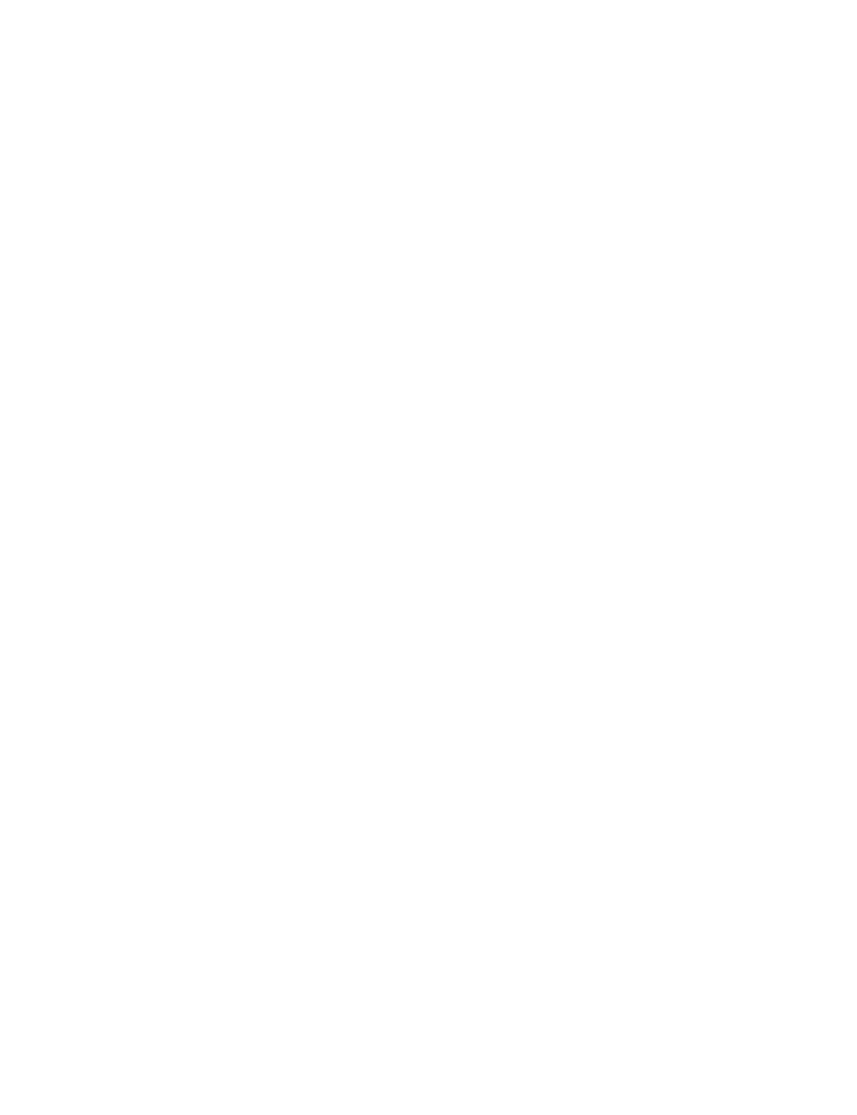
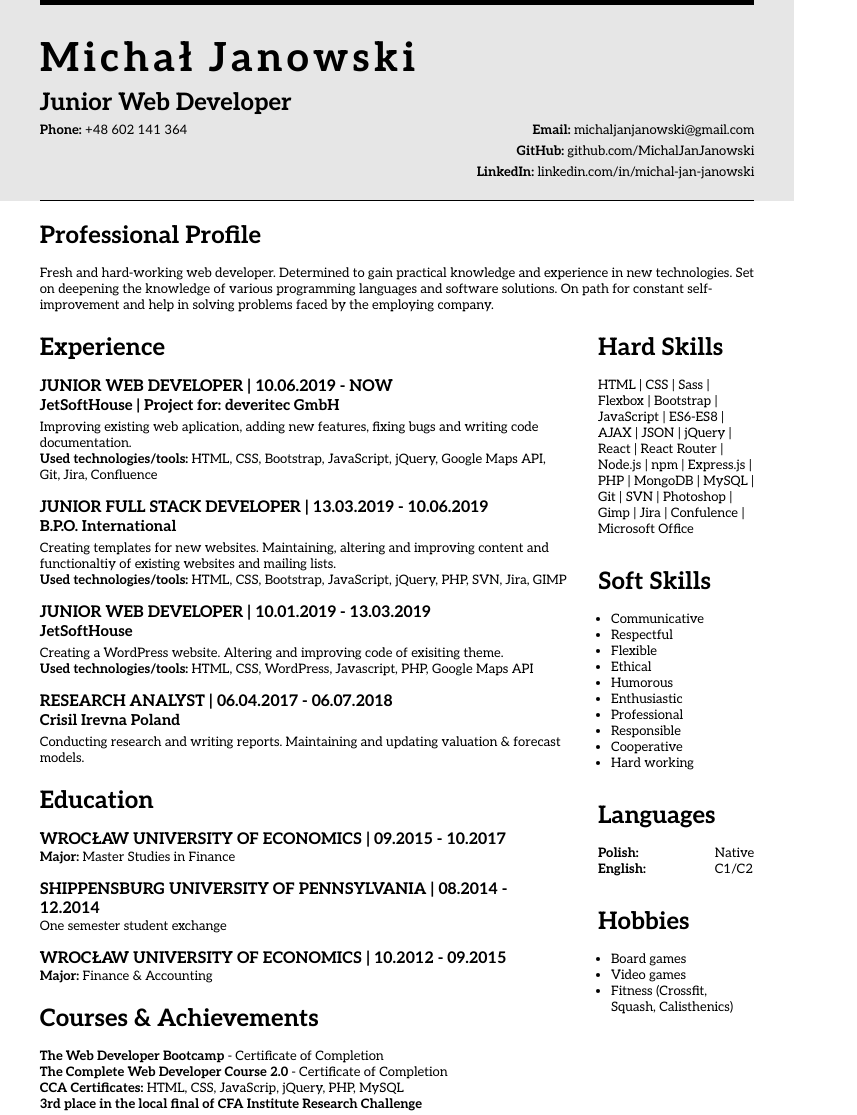
Before and after one commit to MichalJanJanowski/CV2, a plain HTML site: page index.html in a window 1280 px wide. Shown: the whole page, without its empty margins (0-857 px from the left). Before the commit the page ends 800 px from the top, so only its background shows below. Drawn offline with Linux system fonts and the light colour scheme.

Commit message:
ready version

```diff
--- a/index.html
+++ b/index.html
@@ -0,0 +1,175 @@
+<!DOCTYPE html>
+<html lang="en">
+<head>
+    <meta charset="UTF-8">
+    <meta name="viewport" content="width=device-width, initial-scale=1.0">
+    <meta http-equiv="X-UA-Compatible" content="ie=edge">
+    <title>CV 2</title>
+    <link rel="stylesheet" href="style.css">
+    <link href="https://fonts.googleapis.com/css?family=Aleo:400,700&display=swap" rel="stylesheet">
+</head>
+<body>
+
+    <div id="head_container">
+
+        <div id="head">
+
+                <h1>Michał Janowski</h1>
+                <h2>Junior Web Developer</h2>
+
+                <div id="head_contact">
+                    <p><span>Phone:</span> +48 602 141 364</p>
+                    <p><span>Email:</span> michaljanjanowski@gmail.com</p>
+                </div>
+
+                <div id="head_links">
+                    <p><span>GitHub:</span> github.com/MichalJanJanowski</p>
+                    <p><span>LinkedIn:</span> linkedin.com/in/michal-jan-janowski</p>
+                </div>
+
+            </div>
+
+    </div>
+
+    <div id="body">
+
+        <div id="body_top">
+            <h2>Professional Profile</h2>
+            <p>Fresh and hard-working web developer. Determined to gain practical knowledge and experience in new technologies. Set on deepening the knowledge of various programming languages and software solutions. On path for constant self- improvement and help in solving problems faced by the employing company.</p>
+        </div>
+
+        <div id="body_bottom">
+
+                <div id="body_bottom_left">
+
+                    <h2>Experience</h2>
+
+                    <div id="body_bottom_left_exp">
+
+                        <div class="exp">
+                            <h3>Junior Web Developer  |  10.06.2019 - now</h3>
+                            <h4>JetSoftHouse  |  <span>Project for:</span> deveritec GmbH</h4>
+                            <p>Improving existing web aplication, adding new features, fixing bugs and writing code documentation.</p>
+                            <p><span>Used technologies/tools:</span> HTML, CSS, Bootstrap, JavaScript, jQuery, Google Maps API, Git, Jira, Confluence</p>
+                        </div>
+
+                        <div class="exp">
+                            <h3>Junior Full Stack Developer  |  13.03.2019 - 10.06.2019</h3>
+                            <h4>B.P.O. International</h4>
+                            <p>Creating templates for new websites. Maintaining, altering and improving content and functionaltiy of existing websites and mailing lists.</p>
+                            <p><span>Used technologies/tools:</span> HTML, CSS, Bootstrap, JavaScript, jQuery, PHP, SVN, Jira, GIMP</p>
+                        </div>
+
+                        <div class="exp">
+                            <h3>Junior Web Developer  |  10.01.2019 - 13.03.2019</h3>
+                            <h4>JetSoftHouse</h4>
+                            <p>Creating a WordPress website. Altering and improving code of exisiting theme.</p>
+                            <p><span>Used technologies/tools:</span> HTML, CSS, WordPress, Javascript, PHP, Google Maps API</p>
+                        </div>
+
+                        <div class="exp">
+                            <h3>Research Analyst  |  06.04.2017 - 06.07.2018</h3>
+                            <h4>Crisil Irevna Poland</h4>
+                            <p>Conducting research and writing reports. Maintaining and updating valuation & forecast models.</p>
+                        </div>
+
+                    </div>
+
+                    <div id="body_bottom_left_edu">
+
+                        <h2>Education</h2>
+
+                        <div class='edu'>
+                            <h3>Wrocław University of Economics  |  09.2015 - 10.2017</h3>
+                            <p><span>Major:</span> Master Studies in Finance</p>
+                        </div>
+
+                        <div class='edu'>
+                            <h3>Shippensburg University of Pennsylvania  |  08.2014 - 12.2014</h3>
+                            <p>One semester student exchange</p>
+                        </div>
+
+                        <div class='edu'>
+                            <h3>Wrocław University of Economics  |  10.2012 - 09.2015</h3>
+                            <p><span>Major:</span> Finance & Accounting</p>
+                        </div>
+
+                    </div>
+
+                    <div id="body_bottom_left_achiv">
+
+                        <h2>Courses & Achievements</h2>
+
+                        <p><span>The Web Developer Bootcamp</span> - Certificate of Completion</p>
+                        <p><span>The Complete Web Developer Course 2.0</span> - Certificate of Completion</p>
+                        <p><span>CCA Certificates:</span> HTML, CSS, JavaScrip, jQuery, PHP, MySQL</p>
+                        <p><span>3rd place in the local final of CFA Institute Research Challenge</p>
+
+                    </div>
+
+                </div>
+
+                <div id="body_bottom_right">
+
+                    <div id="body_bottom_right_hard">
+
+                        <h2>Hard Skills</h2>
+                        <p>HTML | CSS | Sass | Flexbox | Bootstrap | JavaScript | ES6-ES8 | AJAX | JSON | jQuery | React | React Router | Node.js | npm | Express.js | PHP | MongoDB | MySQL | Git | SVN | Photoshop | Gimp | Jira | Confulence | Microsoft Office</p>
+
+                    </div>
+
+                    <div id="body_bottom_right_soft">
+
+                        <h2>Soft Skills</h2>
+                        <ul>
+                            <li>Communicative</li>
+                            <li>Respectful</li>
+                            <li>Flexible</li>
+                            <li>Ethical</li>
+                            <li>Humorous</li>
+                            <li>Enthusiastic</li>
+                            <li>Professional</li>
+                            <li>Responsible</li>
+                            <li>Cooperative</li>
+                            <li>Hard working</li>
+                        </ul>
+
+                    </div>
+
+                    <div id="body_bottom_right_lang">
+
+                        <h2>Languages</h2>
+
+                        <div id="body_bottom_right_lang_list">
+                            <div>
+                                <p>Polish:</p>
+                                <p>English:</p>
+                            </div>
+                            <div>
+                                <p>Native</p>
+                                <p>C1/C2</p>
+                            </div>
+                        </div>
+
+
+                    </div>
+
+                    <div id="body_bottom_right_hobby">
+
+                        <h2>Hobbies</h2>
+                        <ul>
+                            <li>Board games</li>
+                            <li>Video games</li>
+                            <li>Fitness (Crossfit, Squash, Calisthenics)</li>
+                        </ul>
+
+                    </div>
+
+                </div>
+
+        </div>
+
+    </div>
+
+</body>
+</html>
--- a/style.scss
+++ b/style.scss
@@ -0,0 +1,161 @@
+html, body, div, span, applet, object, iframe, h1, h2, h3, h4, h5, h6, p, blockquote, pre, a, abbr, acronym, address, big, cite, code, del, dfn, em, img, ins, kbd, q, s, samp, small, strike, strong, sub, sup, tt, var, b, u, i, center, dl, dt, dd, ol, ul, li, fieldset, form, label, legend, table, caption, tbody, tfoot, thead, tr, th, td, article, aside, canvas, details, embed, figure, figcaption, footer, header, hgroup, menu, nav, output, ruby, section, summary, time, mark, audio, video {
+    margin:0;
+    padding:0;
+    border:0;
+    box-sizing: border-box;
+}
+
+body{
+    height: 1123px;
+    width: 794px;
+    font-family: 'Aleo', serif;
+    display: flex;
+    flex-direction: column;
+    align-items: center;
+    p{
+        font-size: 13px;
+    }
+    h2{
+        font-size: 24px;
+        margin-bottom: 15px;
+    }
+    h3{
+        font-size: 16px;
+    }
+    h4{
+        font-size: 15px;
+    }
+    ul{
+        padding-left: 13px;
+        font-size: 13px;
+    }
+}
+
+#head_container{
+    background-color: #e6e6e6;
+    width: 100%;
+    display: flex;
+    flex-direction: column;
+    align-items: center;
+}
+
+#head{
+    width: 90%;
+    border-top: 5px solid black;
+    h1{
+        margin: 30px 0 5px 0;
+        letter-spacing: 4px;
+        font-size: 40px;
+    }
+    h2{
+        margin: 0;
+    }
+    span{
+        font-weight: 700;
+    }
+    p{
+        margin-top: 5px;
+    }
+}
+
+#head_contact{
+    display: flex;
+    justify-content: space-between;
+}
+
+#head_links{
+    display: flex;
+    flex-direction: column;
+    align-items: flex-end;
+    padding-bottom: 20px;
+    border-bottom: 1px solid black
+}
+
+#body{
+    width: 90%;
+}
+
+#body_top{
+    margin: 20px 0 20px 0;
+}
+
+#body_bottom{
+    display: flex;
+}
+
+#body_bottom_left{
+    width: 75%;
+    margin-right: 10px;
+}
+
+.exp{
+    h3{
+        text-transform: uppercase;
+    }
+    h4{
+        margin-bottom: 5px;
+    }
+    span{
+        font-weight: 400;
+    }
+    margin-bottom: 15px;
+}
+
+#body_bottom_left_exp{
+    margin-bottom: 20px;
+    span{
+        font-weight: 700;
+    }
+}
+
+.edu{
+    h3{
+        text-transform: uppercase;
+    }
+    h4{
+        margin-bottom: 5px;
+    }
+    span{
+        font-weight: 700;
+    }
+    margin-bottom: 15px;
+}
+
+#body_bottom_left_edu{
+    margin-bottom: 20px;
+}
+
+#body_bottom_left_achiv{
+    h3{
+        text-transform: uppercase;
+    }
+    h4{
+        margin-bottom: 5px;
+    }
+    span{
+        font-weight: 700;
+    }
+    margin-bottom: 15px;
+}
+
+#body_bottom_right{
+    width: 25%;
+    padding-left: 20px;
+    div{
+        margin-bottom: 30px;
+    }
+    margin-bottom: 16px;
+}
+
+#body_bottom_right_lang_list{
+    display: flex;
+    justify-content: space-between;
+    div:first-child{
+        p{
+            font-weight: 700;
+        }
+    }
+    div{
+        margin-bottom: 0;
+    }
+}
```
Also changed, not shown: style.css, 1 other file.
